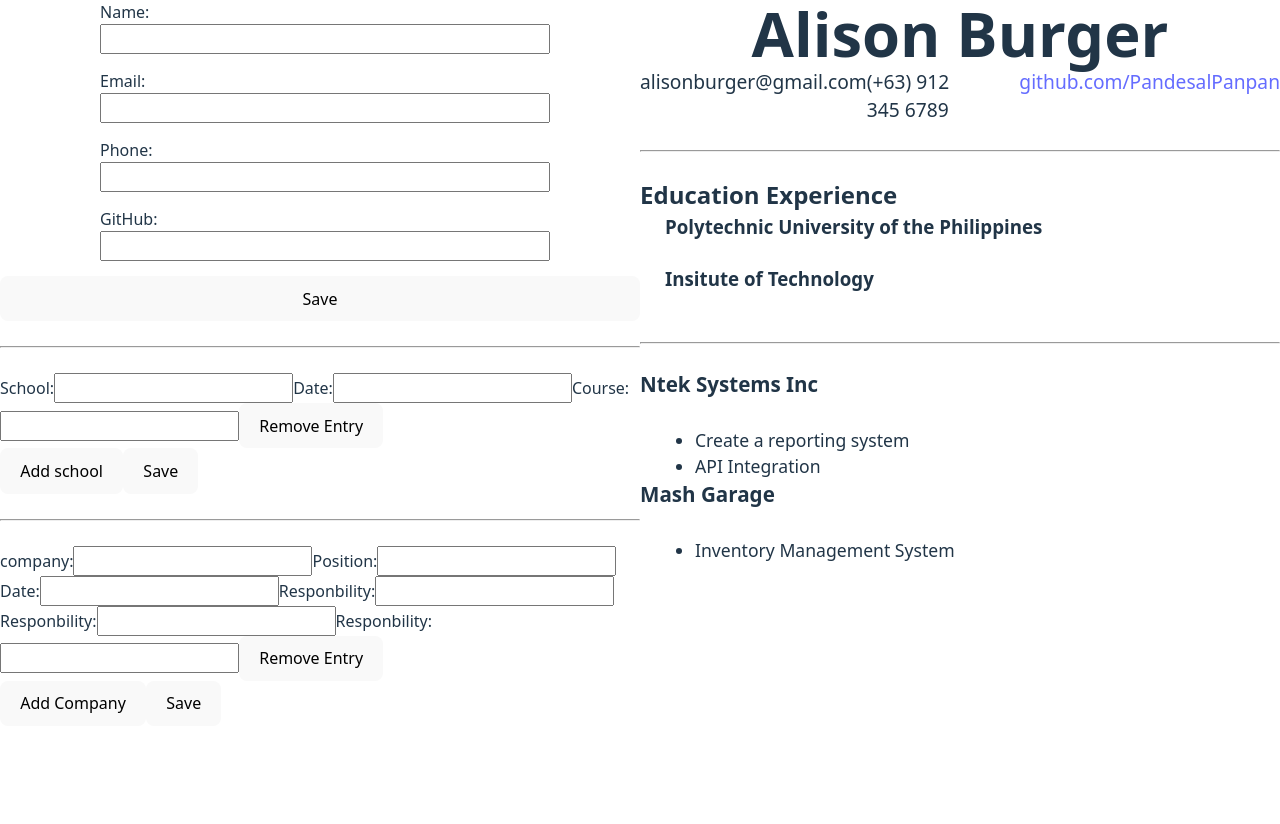
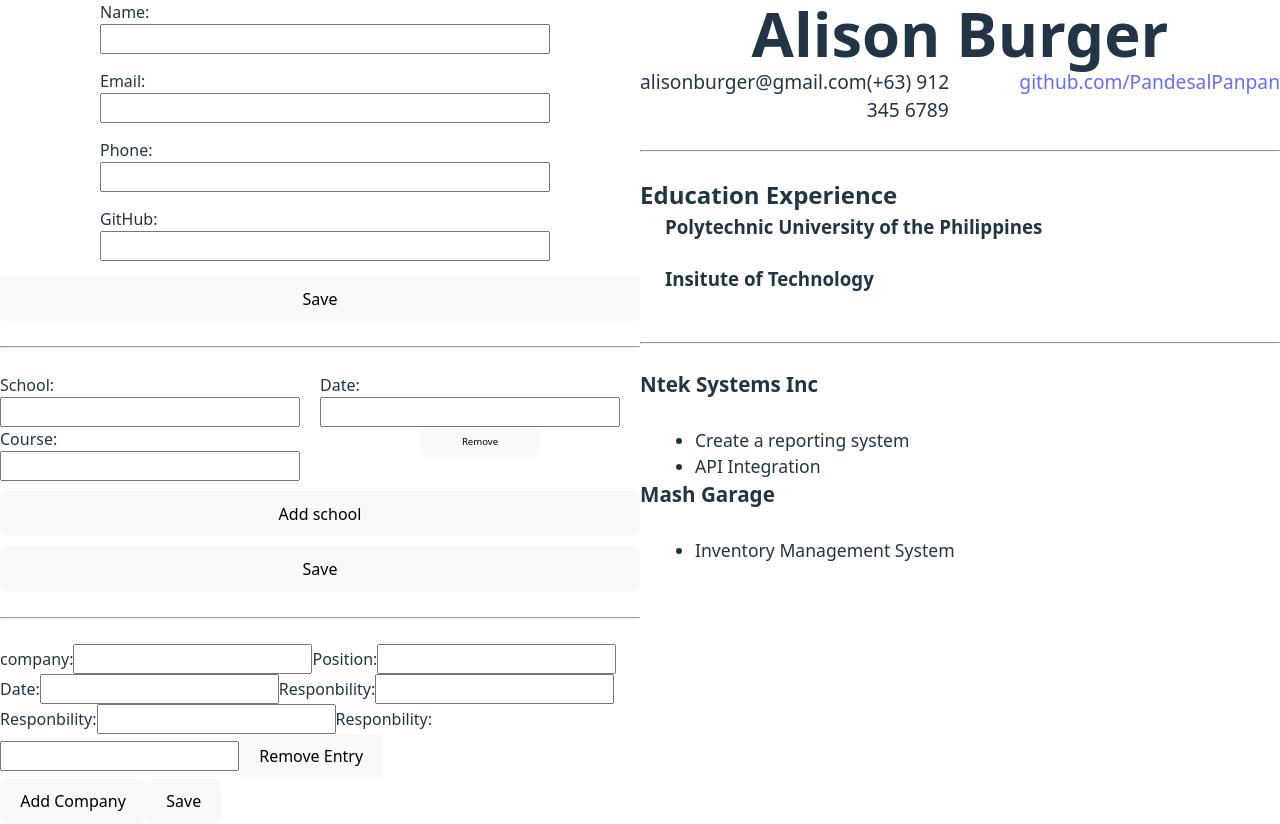
Before and after one commit to PandesalPanpan/cv-application, a React (Vite) app: page / in a window 1280 px wide. Before the commit the page ends 800 px from the top, so only its background shows below. Built offline with nearby package versions, Linux system fonts and the light colour scheme.

Commit message:
Style: Simple EducationForm

```diff
--- a/src/App.css
+++ b/src/App.css
@@ -98,3 +98,25 @@ h6 {
 .general-information-section form input {
   width: 450px;
 }
+
+.educational-experience-section form {
+  display: flex;
+  flex-direction: column;
+  gap: 10px;
+}
+
+.education-item {
+  display: grid;
+  grid-template-columns: 1fr 1fr;
+}
+
+.education-item input {
+  width: 300px;
+}
+
+.education-item button {
+  margin: 0 auto;
+  font-size: 0.6rem;
+  height: 30px;
+  width: 120px;
+}
--- a/src/components/forms/EducationForm.jsx
+++ b/src/components/forms/EducationForm.jsx
@@ -20,6 +20,7 @@ export default function EducationForm({
             {entries.map((entry, index) => {
                 return <div key={entry.id} className="education-row">
                     <input type="hidden" name="id" value={entry.id}/>
+                    <div className="education-item">
                         <label htmlFor={`school-${index}`}>School:
                             <input id={`school-${index}`} type="text" name={`school`} value={entry.school} onChange={(e) => updateEntry(index, 'school', e.target.value)}/>
                         </label>
@@ -29,7 +30,8 @@ export default function EducationForm({
                         <label htmlFor={`course-${index}`}>Course:
                             <input id={`course-${index}`} type="text" name={`course`}  onChange={(e) => updateEntry(index, 'course', e.target.value)}/>
                         </label>
-                    <button type="button" onClick={() => removeEntry(index)}>Remove Entry</button>
+                        <button type="button" onClick={() => removeEntry(index)}>Remove</button>
+                    </div>
                 </div>
             })}
 
```
Lines whose indentation alone changed are shown as unchanged.
